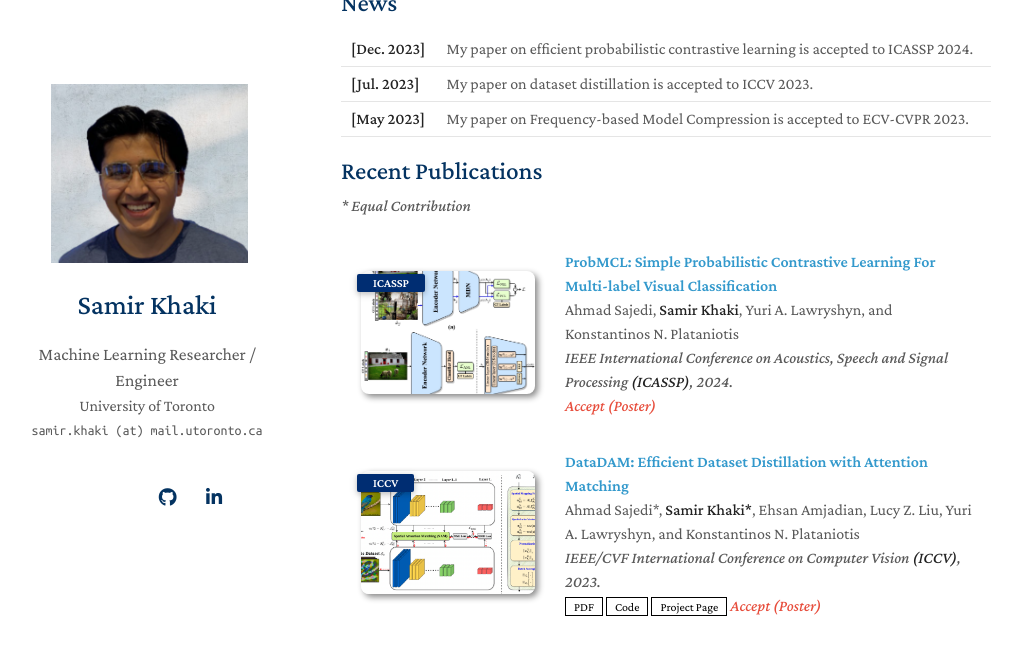
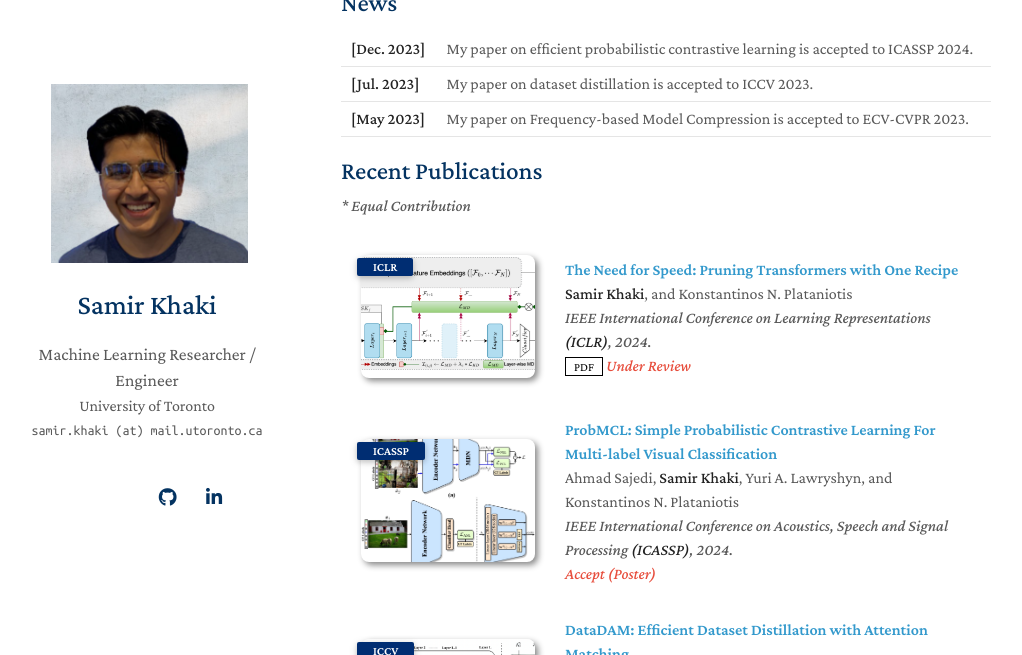
Before and after one commit to lizekai-richard/lizekai-richard.github.io, a Jekyll site: the page built from index.md, in a window 1280 px wide and 900 px high, scrolled down 390 px, cut to the strip 0-655 px from the top of the window. Shown: the whole strip, without its empty margins (129-1151 px from the left). Built offline with Jekyll 4.4.1, drawn with Linux system fonts in a browser that asks for light colours; nearby versions of some CDN libraries; a style sheet for code colours, icons or effects is not loaded; our own code applies the rules of GitHub Pages for plain Markdown files.

Commit message:
Update Homepage

```diff
--- a/_data/publications.yml
+++ b/_data/publications.yml
@@ -1,13 +1,17 @@
 main:
+
+  - title: "The Need for Speed: Pruning Transformers with One Recipe"
+    authors:  <strong>Samir Khaki</strong>, and Konstantinos N. Plataniotis
+    conference_short: ICLR
+    conference: IEEE International Conference on Learning Representations <strong>(ICLR)</strong>, 2024.
+    pdf: https://openreview.net/forum?id=MVmT6uQ3cQ
+    image: ./assets/img/ICLR24-Transformer.png
+    notes: Under Review
 
   - title: "ProbMCL: Simple Probabilistic Contrastive Learning For Multi-label Visual Classification"
     authors:  Ahmad Sajedi, <strong>Samir Khaki</strong>, Yuri A. Lawryshyn, and Konstantinos N. Plataniotis
     conference_short: ICASSP
     conference: IEEE International Conference on Acoustics, Speech and Signal Processing <strong>(ICASSP)</strong>, 2024.
-    # pdf: https://openaccess.thecvf.com/content/ICCV2023/papers/Sajedi_DataDAM_Efficient_Dataset_Distillation_with_Attention_Matching_ICCV_2023_paper.pdf
-    # code: https://github.com/DataDistillation/DataDAM
-    # page: https://datadistillation.github.io/DataDAM/
-    # bibtex: https://bib.yliu.me/MICCAI23.txt
     image: ./assets/img/ICASSP24-ProbMCL.jpg
     notes: Accept (Poster)
 
@@ -18,7 +22,6 @@ main:
     pdf: https://openaccess.thecvf.com/content/ICCV2023/papers/Sajedi_DataDAM_Efficient_Dataset_Distillation_with_Attention_Matching_ICCV_2023_paper.pdf
     code: https://github.com/DataDistillation/DataDAM
     page: https://datadistillation.github.io/DataDAM/
-    # bibtex: https://bib.yliu.me/MICCAI23.txt
     image: ./assets/img/ICCV23-DataDAM.png
     notes: Accept (Poster)
 
@@ -29,7 +32,6 @@ main:
     pdf: https://openaccess.thecvf.com/content/CVPR2023W/ECV/html/Khaki_CFDP_Common_Frequency_Domain_Pruning_CVPRW_2023_paper.html
     code: https://github.com/Skhaki18/CFDP
     page: https://skhaki18.github.io/CFDP/
-    # bibtex: https://bib.yliu.me/MICCAI23.txt
     image: ./assets/img/CVPR23-CFDP.png
     notes: Accept (Poster)
 
@@ -39,6 +41,5 @@ main:
     conference: Arxiv Pre-Print, 2023.
     pdf: https://arxiv.org/pdf/2307.03967.pdf
     code: https://github.com/mahdihosseini/KMCL
-    # bibtex: https://bib.yliu.me/MICCAI23.txt
     image: ./assets/img/KMCL2023.png
     notes: Early Pre-Print
```
Also changed, not shown: assets/img/ICLR24-Transformer.png (added), 2 other files.
